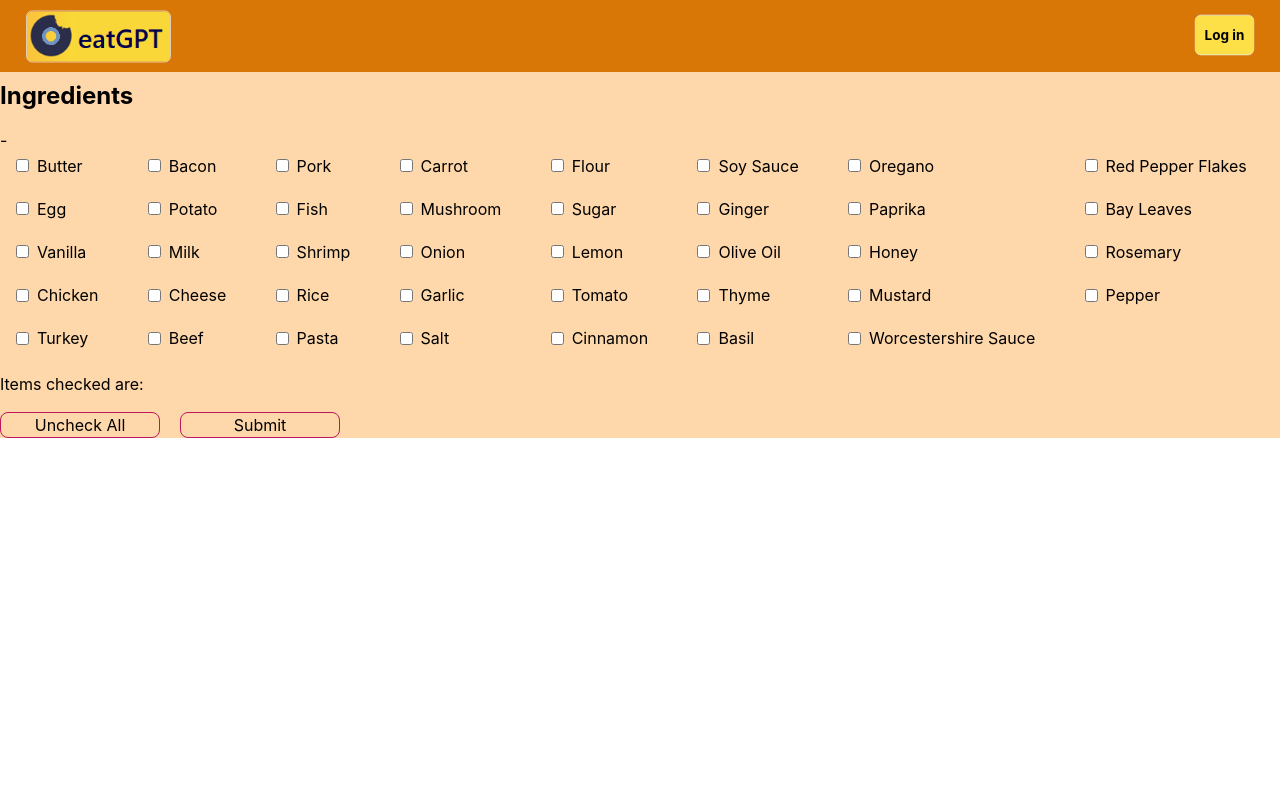
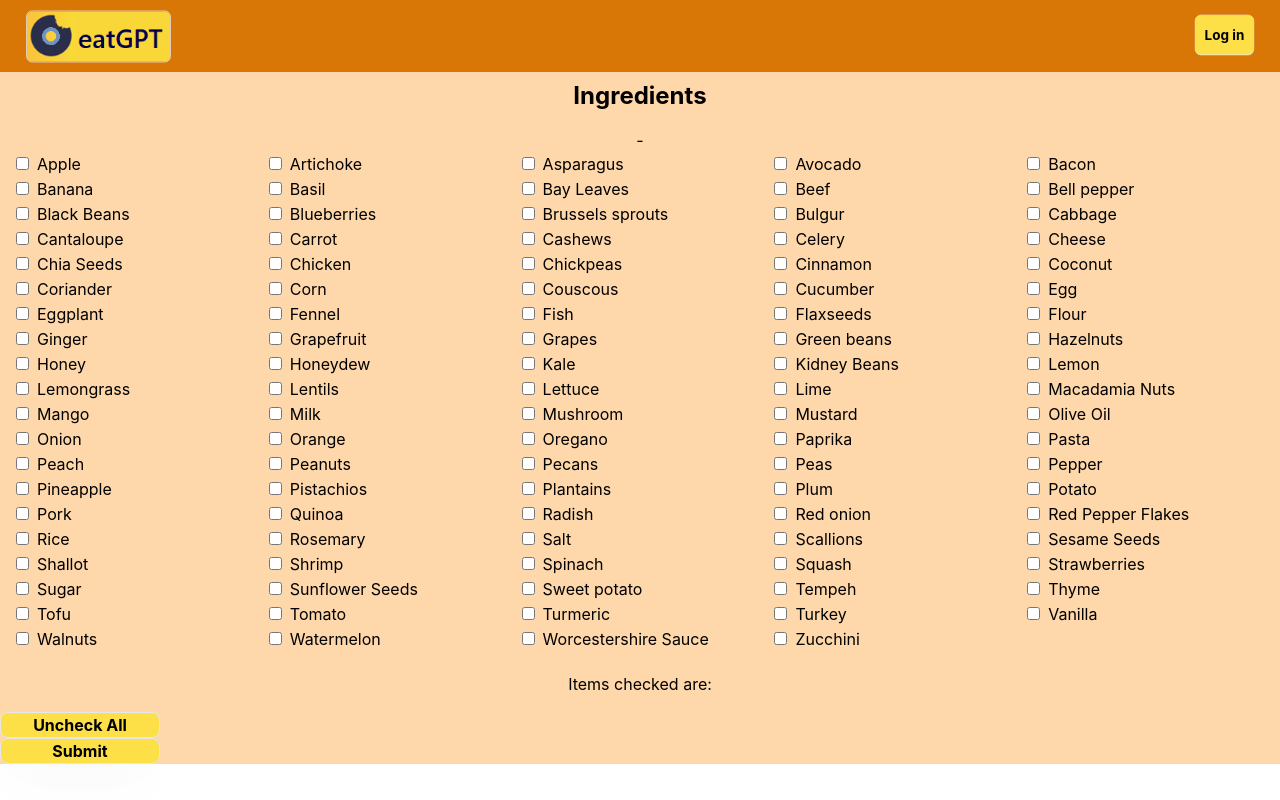
Before and after one commit to addauk/recipe-generator, a React (Create React App) app in the folder frontend/: page / in a window 1280 px wide. Built offline with nearby package versions, Linux system fonts and the light colour scheme.

Commit message:
Increased size of ingredient list and fixed formatting, additional styling to both ingredients and navbar

```diff
--- a/frontend/src/components/ingredient/Ingredient.js
+++ b/frontend/src/components/ingredient/Ingredient.js
@@ -94,13 +94,13 @@ const Ingredient = ({ navigate }) => {
       <div class="bg-orange-200">
         <div>
           <div className="ingredient-header">
-            <h1 class="mb-4 flex justify-left text-2xl font-bold">
+            <h1 class="mb-4 flex justify-center text-2xl font-bold">
               Ingredients
             </h1>
           </div>
 
           <p
-            class="ml-auto flex "
+            class="ml-auto flex justify-center"
             style={{ cursor: "pointer" }}
             onClick={onclick}
           >
@@ -111,17 +111,17 @@ const Ingredient = ({ navigate }) => {
         <div
           className="list-container"
           style={{
-            height: collapse ? "0px" : "200px",
-            transition: "height 0.5s ease-in",
+            height: collapse ? "0px" : "500px",
+            transition: "height 0.2s ease-in",
           }}
           class={
             collapse
-              ? "flex grid grid-flow-col grid-rows-5 gap-4 truncate pl-4"
-              : "flex grid grid-flow-col grid-rows-5 gap-4 pl-4"
+              ? "flex grid grid-flow-row grid-cols-5 grid-rows-15 truncate pl-4"
+              : "flex grid grid-flow-row grid-cols-5 grid-rows-15 pl-4"
           }
         >
           {IngredientList.map((item, index) => (
-            <div key={index} className="flex items-center">
+            <div key={index}>
               <input
                 value={item}
                 type="checkbox"
@@ -135,22 +135,22 @@ const Ingredient = ({ navigate }) => {
 
           <div />
         </div>
-        <div className="mt-5 mb-4 flex gap-10">
+        <div className="mt-5 mb-4 flex gap-10 justify-center">
           <div>
             <div>{`Items checked are: ${checkedItems}`}</div>
           </div>
         </div>
-        <div>
+        <div className="justify-center">
           <button
             type="button"
-            class="mr-5 w-40 rounded-lg border border-pink-700 bg-orange-200 hover:bg-orange-600 "
+            class="w-40 rounded-lg border shadow-2xl bg-yellow-300 hover:bg-yellow-600 justify-center flex font-bold"
             onClick={handleUncheckAll}
           >
             Uncheck All
           </button>
           <button
             type="submit"
-            class="w-40 rounded-lg border border-pink-700 bg-orange-200 hover:bg-orange-600"
+            class="w-40 rounded-lg border shadow-2xl bg-yellow-300 hover:bg-yellow-600 justify-center font-bold"
             onClick={handleSubmit}
           >
             Submit
--- a/frontend/src/components/ingredientList/IngredientList.js
+++ b/frontend/src/components/ingredientList/IngredientList.js
@@ -1,43 +1,103 @@
 const IngredientList = [
-  "Butter",
+  "Apple",
+  "Artichoke",
+  "Asparagus",
+  "Avocado",
+  "Bacon",
+  "Banana",
+  "Basil",
+  "Bay Leaves",
+  "Beef",
+  "Bell pepper",
+  "Black Beans",
+  "Blueberries",
+  "Brussels sprouts",
+  "Bulgur",
+  "Cabbage",
+  "Cantaloupe",
+  "Carrot",
+  "Cashews",
+  "Celery",
+  "Cheese",
+  "Chia Seeds",
+  "Chicken",
+  "Chickpeas",
+  "Cinnamon",
+  "Coconut",
+  "Coriander",
+  "Corn",
+  "Couscous",
+  "Cucumber",
   "Egg",
-  "Vanilla",
-  "Chicken",
-  "Turkey",
-  "Bacon",
-  "Potato",
+  "Eggplant",
+  "Fennel",
+  "Fish",
+  "Flaxseeds",
+  "Flour",
+  "Ginger",
+  "Grapefruit",
+  "Grapes",
+  "Green beans",
+  "Hazelnuts",
+  "Honey",
+  "Honeydew",
+  "Kale",
+  "Kidney Beans",
+  "Lemon",
+  "Lemongrass",
+  "Lentils",
+  "Lettuce",
+  "Lime",
+  "Macadamia Nuts",
+  "Mango",
   "Milk",
-  "Cheese",
-  "Beef",
-  "Pork",
-  "Fish",
-  "Shrimp",
-  "Rice",
-  "Pasta",
-  "Carrot",
   "Mushroom",
+  "Mustard",
+  "Olive Oil",
   "Onion",
-  "Garlic",
-  "Salt",
-  "Flour",
-  "Sugar",
-  "Lemon",
-  "Tomato",
-  "Cinnamon",
-  "Soy Sauce",
-  "Ginger",
-  "Olive Oil",
-  "Thyme",
-  "Basil",
+  "Orange",
   "Oregano",
   "Paprika",
-  "Honey",
-  "Mustard",
+  "Pasta",
+  "Peach",
+  "Peanuts",
+  "Pecans",
+  "Peas",
+  "Pepper",
+  "Pineapple",
+  "Pistachios",
+  "Plantains",
+  "Plum",
+  "Potato",
+  "Pork",
+  "Quinoa",
+  "Radish",
+  "Red onion",
+  "Red Pepper Flakes",
+  "Rice",
+  "Rosemary",
+  "Salt",
+  "Scallions",
+  "Sesame Seeds",
+  "Shallot",
+  "Shrimp",
+  "Spinach",
+  "Squash",
+  "Strawberries",
+  "Sugar",
+  "Sunflower Seeds",
+  "Sweet potato",
+  "Tempeh",
+  "Thyme",
+  "Tofu",
+  "Tomato",
+  "Turmeric",
+  "Turkey",
+  "Vanilla",
+  "Walnuts",
+  "Watermelon",
   "Worcestershire Sauce",
-  "Red Pepper Flakes",
-  "Bay Leaves",
-  "Rosemary",
-  "Pepper",
+  "Zucchini",
 ];
 
 export default IngredientList;
--- a/frontend/src/components/profile/Profile.js
+++ b/frontend/src/components/profile/Profile.js
@@ -41,12 +41,16 @@ const UserProfile = ({ user, navigate }) => {
   return (
     <div>
       <Navbar navigate={navigate} />
-      <div className="user-profile">
+      <div className="user-profile p-6 text-lg font-bold">
         <h1>{user.userName}</h1>
         <br></br>
         {editing ? (
           <>
-            <textarea value={bio} onChange={handleBioChange} />
+            <textarea
+              value={bio}
+              onChange={handleBioChange}
+              className="border rounded-lg"
+            />
             <div className="buttons">
               <button onClick={handleSave}>Save</button> <br></br>
               <button onClick={handleCancel}>Cancel</button>
```
